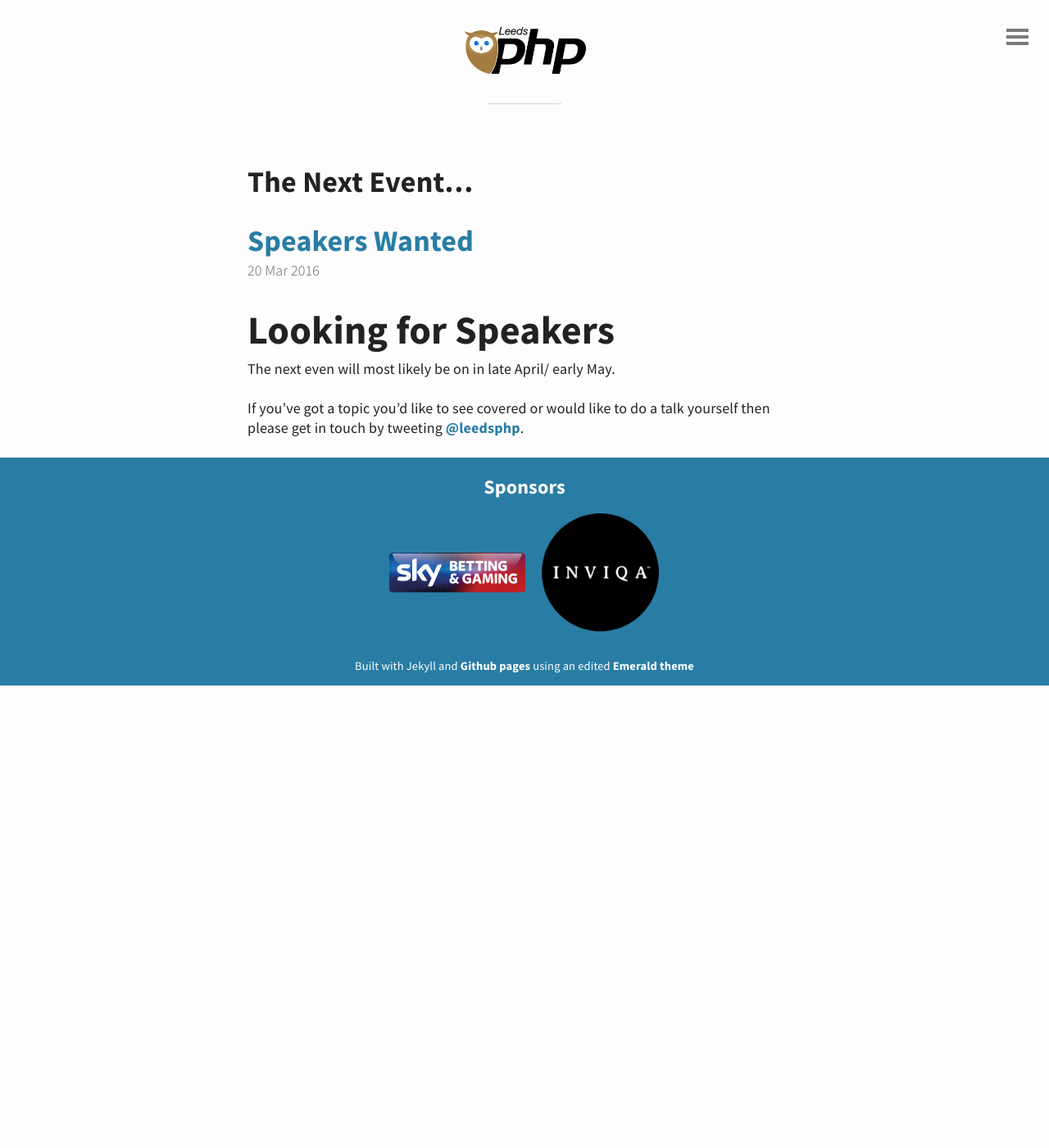
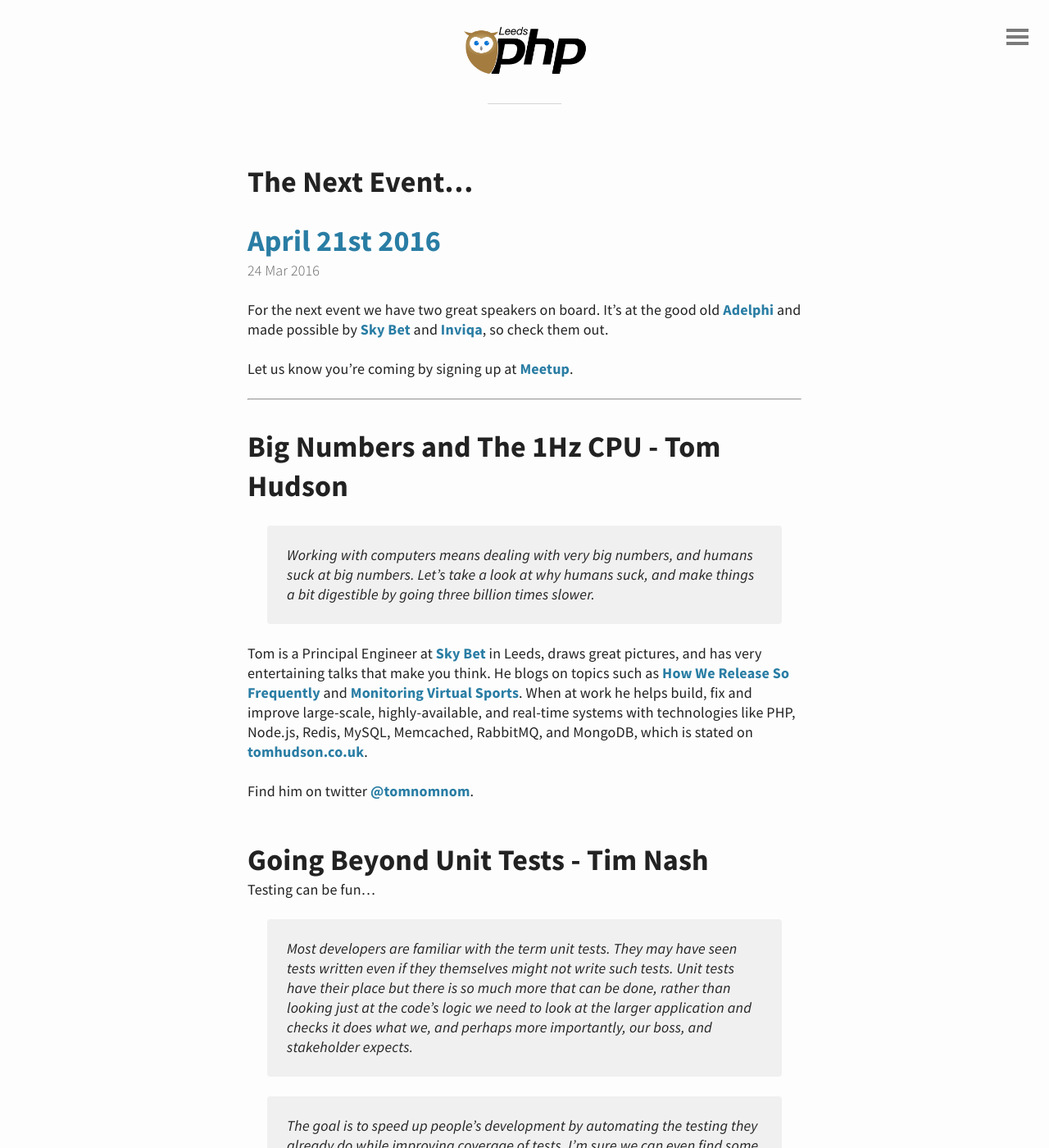
Before and after one commit to Ireaurora/LeedsPHP, a Jekyll site: the page built from index.html, in a window 1280 px wide and 1400 px high. Shown: the whole window at 82% size. Built offline with Jekyll 4.4.1, drawn with Linux system fonts in a browser that asks for light colours; comment, search, counter and statistics services are not loaded; some of the changed text lies outside the part shown.

Commit message:
April 2016 announcement

```diff
--- a/_posts/2016-03-20-placeholder.md
+++ /dev/null
@@ -1,13 +0,0 @@
----
-layout: post
-title: "Speakers Wanted"
-date: 2016-03-20 09:15:08
-categories: events
-comments: false
----
-
-# Looking for Speakers
-
-The next even will most likely be on in late April/ early May.
-
-If you've got a topic you'd like to see covered or would like to do a talk yourself then please get in touch by tweeting [@leedsphp](https://twitter.com/leedsphp).
--- /dev/null
+++ b/_posts/2016-03-24-april.md
@@ -0,0 +1,35 @@
+---
+layout: post
+title: "April 21st 2016"
+date: 2016-03-24 20:06:08
+categories: events
+comments: false
+---
+
+For the next event we have two great speakers on board. It’s at the good old [Adelphi](https://www.theadelphileeds.co.uk/) and made possible by [Sky Bet](http://skybetcareers.com/about-us) and [Inviqa](http://inviqa.com/), so check them out.
+
+Let us know you're coming by signing up at [Meetup](http://www.meetup.com/leedsphp/events/229849369/).
+
+***
+
+## Big Numbers and The 1Hz CPU - Tom Hudson
+
+> Working with computers means dealing with very big numbers, and humans suck at big numbers. Let's take a look at why humans suck, and make things a bit digestible by going three billion times slower.
+
+Tom is a Principal Engineer at [Sky Bet](http://skybetcareers.com/) in Leeds, draws great pictures, and has very entertaining talks that make you think. He blogs on topics such as [How We Release So Frequently](http://engineering.skybettingandgaming.com/2016/02/02/how-we-release-so-frequently/) and [Monitoring Virtual Sports](http://engineering.skybettingandgaming.com/2015/09/14/monitoring-virtual-sports/). When at work he helps build, fix and improve large-scale, highly-available, and real-time systems with technologies like PHP, Node.js, Redis, MySQL, Memcached, RabbitMQ, and MongoDB, which is stated on [tomhudson.co.uk](https://tomhudson.co.uk).
+
+Find him on twitter [@tomnomnom](https://twitter.com/tomnomnom).
+
+## Going Beyond Unit Tests - Tim Nash
+
+Testing can be fun…
+
+> Most developers are familiar with the term unit tests. They may have seen tests written even if they themselves might not write such tests. Unit tests have their place but there is so much more that can be done, rather than looking just at the code’s logic we need to look at the larger application and checks it does what we, and perhaps more importantly, our boss, and stakeholder expects.
+
+> The goal is to speed up people’s development by automating the testing they already do while improving coverage of tests. I’m sure we can even find some ideas for these tests beyond simple development. Testing can be fun, or at least can save you time in the long run.
+
+Tim Nash is the WordPress Platform lead for [34SP.com](https://34SP.com) one of the UK leadings web hosting companies. He helps to keep thousands of sites secure, high performant, and reliable. He also writes and talks about DevOps and WordPress to, well, anyone who will listen. You can find him on twitter [@tnash](https://twitter.com/tnash) and, when he actually gets it back up, his site on [timnash.co.uk](http://timnash.co.uk).
+
+***
+
+Let us know you’ll be there by signing up at [Meetup](http://www.meetup.com/leedsphp/events/229849369/)
--- a/_sass/custom.scss
+++ b/_sass/custom.scss
@@ -1,6 +1,5 @@
 /*- Custom style -*/
 
-// -- Put custom style under this point -- //
 ul.sponsor {
     li {
         display: inline-block;
```
